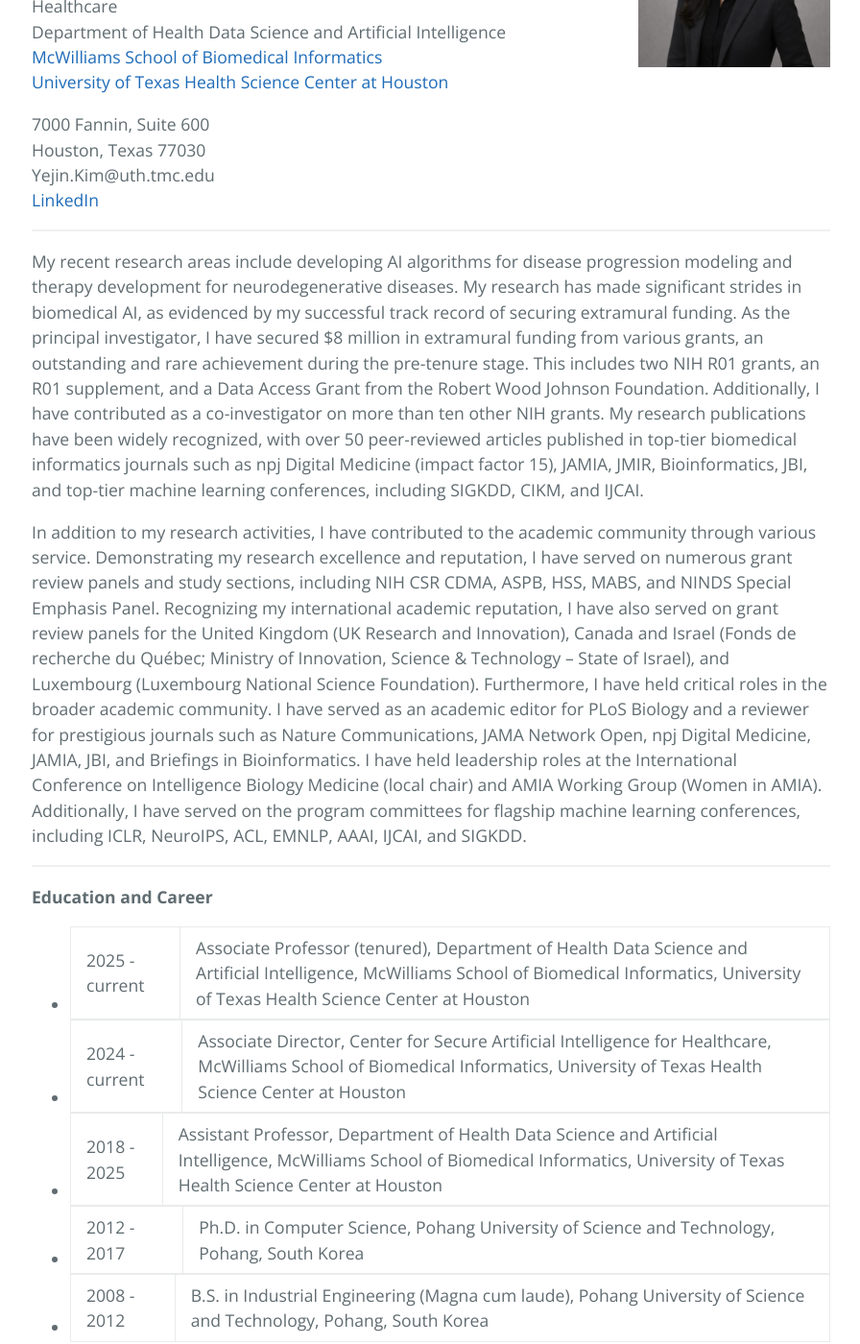
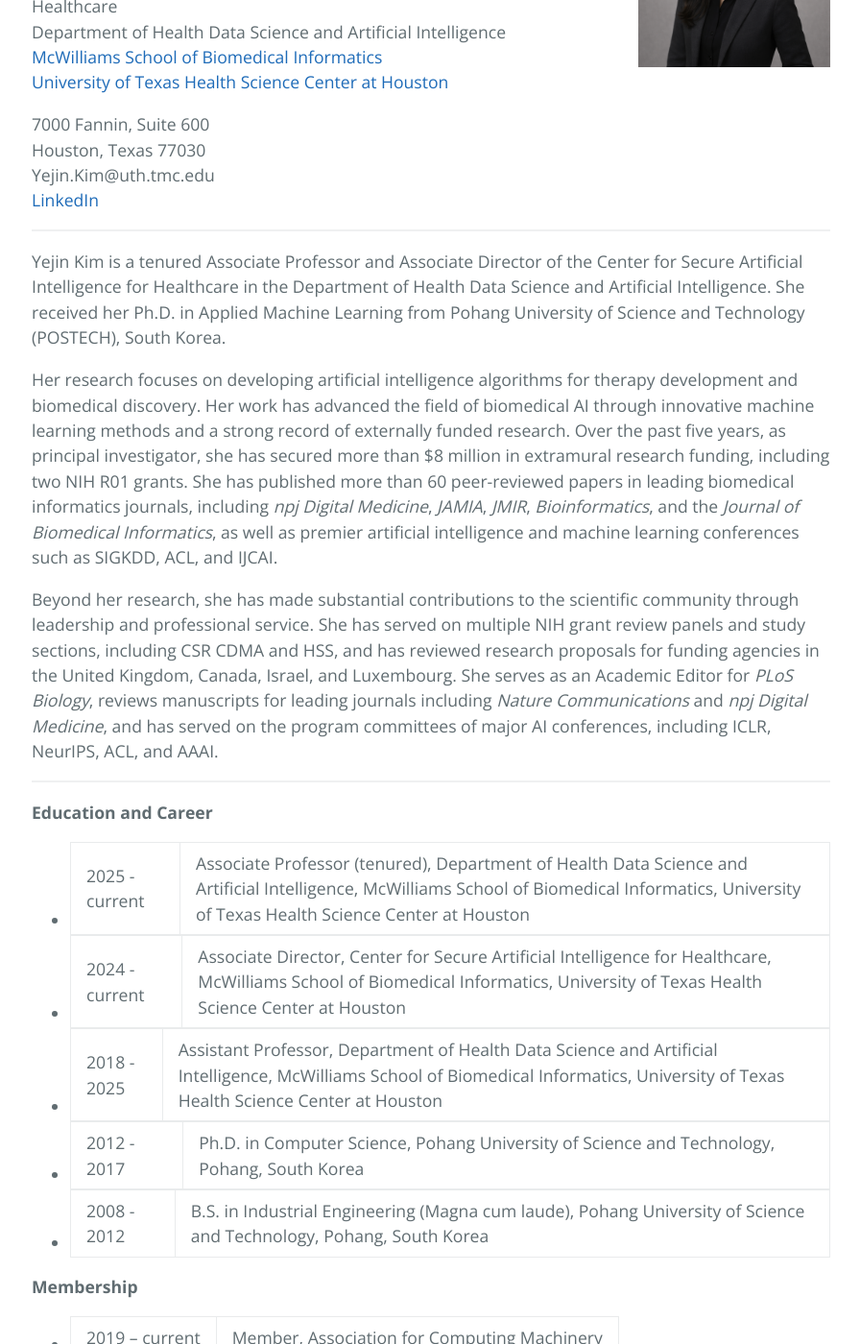
Before and after one commit to yejinjkim/yejinjkim.github.io, a Jekyll site: the page built from pages/professor.md, in a window 1280 px wide and 1400 px high, scrolled down 536 px. Shown: the whole window at 96% size, without its empty margins (191-1087 px from the left). Built offline with Jekyll 4.4.1, drawn with Linux system fonts in a browser that asks for light colours.

Commit message:
Revise professor.md with updated research and roles
Updated professor profile with current position and research focus.

```diff
--- a/pages/professor.md
+++ b/pages/professor.md
@@ -22,9 +22,12 @@
 
 ---
 
-My recent research areas include developing AI algorithms for disease progression modeling and therapy development for neurodegenerative diseases. My research has made significant strides in biomedical AI, as evidenced by my successful track record of securing extramural funding. As the principal investigator, I have secured $8 million in extramural funding from various grants, an outstanding and rare achievement during the pre-tenure stage. This includes two NIH R01 grants, an R01 supplement, and a Data Access Grant from the Robert Wood Johnson Foundation. Additionally, I have contributed as a co-investigator on more than ten other NIH grants. My research publications have been widely recognized, with over 50 peer-reviewed articles published in top-tier biomedical informatics journals such as npj Digital Medicine (impact factor 15), JAMIA, JMIR, Bioinformatics, JBI, and top-tier machine learning conferences, including SIGKDD, CIKM, and IJCAI.
+Yejin Kim is a tenured Associate Professor and Associate Director of the Center for Secure Artificial Intelligence for Healthcare in the Department of Health Data Science and Artificial Intelligence. She received her Ph.D. in Applied Machine Learning from Pohang University of Science and Technology (POSTECH), South Korea.
 
-In addition to my research activities, I have contributed to the academic community through various service. Demonstrating my research excellence and reputation, I have served on numerous grant review panels and study sections, including NIH CSR CDMA, ASPB, HSS, MABS, and NINDS Special Emphasis Panel. Recognizing my international academic reputation, I have also served on grant review panels for the United Kingdom (UK Research and Innovation), Canada and Israel (Fonds de recherche du Québec; Ministry of Innovation, Science & Technology – State of Israel), and Luxembourg (Luxembourg National Science Foundation). Furthermore, I have held critical roles in the broader academic community. I have served as an academic editor for PLoS Biology and a reviewer for prestigious journals such as Nature Communications, JAMA Network Open, npj Digital Medicine, JAMIA, JBI, and Briefings in Bioinformatics. I have held leadership roles at the International Conference on Intelligence Biology Medicine (local chair) and AMIA Working Group (Women in AMIA). Additionally, I have served on the program committees for flagship machine learning conferences, including ICLR, NeuroIPS, ACL, EMNLP, AAAI, IJCAI, and SIGKDD.
+Her research focuses on developing artificial intelligence algorithms for therapy development and biomedical discovery. Her work has advanced the field of biomedical AI through innovative machine learning methods and a strong record of externally funded research. Over the past five years, as principal investigator, she has secured more than $8 million in extramural research funding, including two NIH R01 grants. She has published more than 60 peer-reviewed papers in leading biomedical informatics journals, including *npj Digital Medicine*, *JAMIA*, *JMIR*, *Bioinformatics*, and the *Journal of Biomedical Informatics*, as well as premier artificial intelligence and machine learning conferences such as SIGKDD, ACL, and IJCAI.
+
+Beyond her research, she has made substantial contributions to the scientific community through leadership and professional service. She has served on multiple NIH grant review panels and study sections, including CSR CDMA and HSS, and has reviewed research proposals for funding agencies in the United Kingdom, Canada, Israel, and Luxembourg. She serves as an Academic Editor for *PLoS Biology*, reviews manuscripts for leading journals including *Nature Communications* and *npj Digital Medicine*, and has served on the program committees of major AI conferences, including ICLR, NeurIPS, ACL, and AAAI.
+
 
 ---
 **Education and Career**
```
